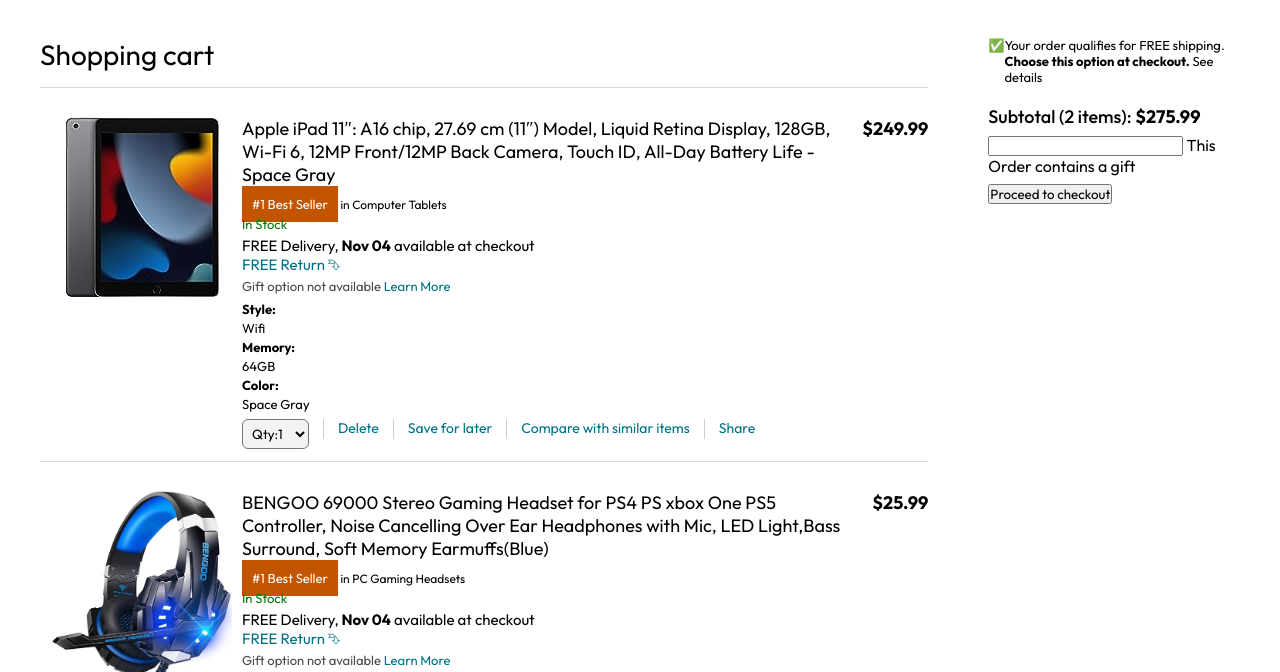
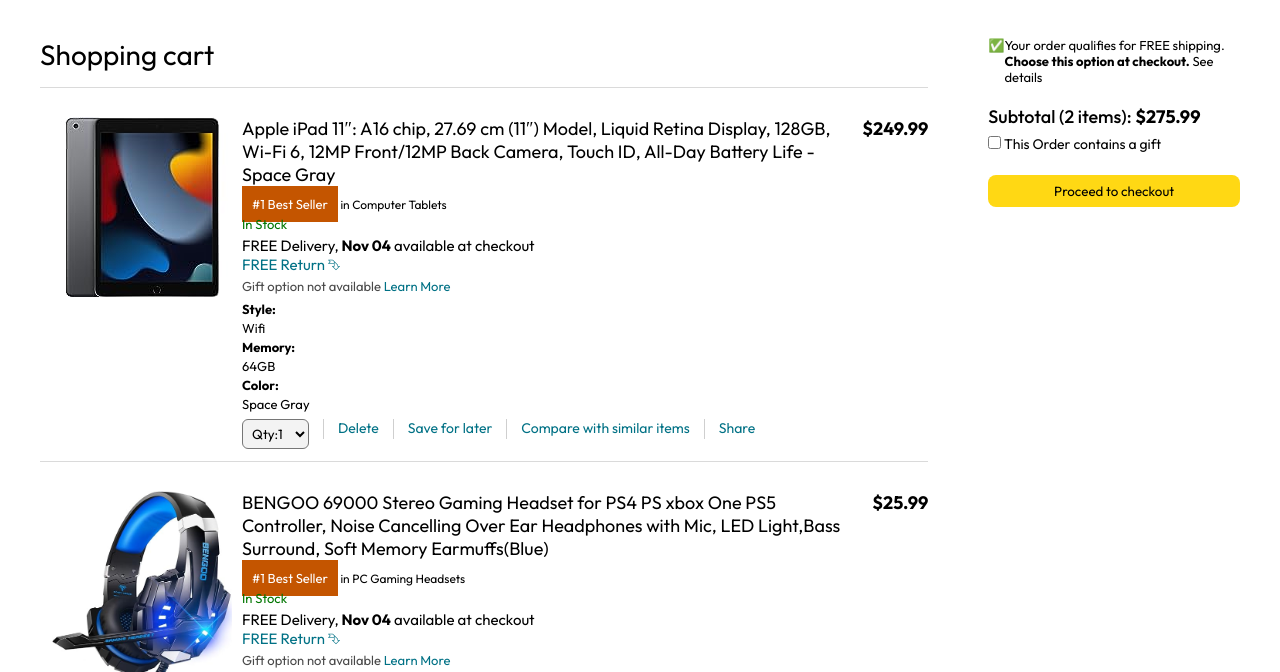
Before and after one commit to PoojaBansal954/amazon_clone, a plain HTML site: page cart.html in a window 1280 px wide. Shown: the part 89-761 px from the top of the page. Drawn offline with Linux system fonts and the light colour scheme.

Commit message:
Initial Commit

```diff
--- a/cart.css
+++ b/cart.css
@@ -114,5 +114,17 @@
 }
 .cart-right-gift{
     margin: 7px 0;
-
+    font-size: 14px;
 }
+.page-right button{
+    width: 100%;
+    height: 32px;
+    margin: 15px 0;
+    background: #ffd814;
+    border: none;
+    border-radius: 8px;
+    cursor: pointer;
+    &:hover{
+        background-color: #ebc712;
+    }
+}
--- a/cart.html
+++ b/cart.html
@@ -166,7 +166,7 @@
                 <p>Your order qualifies for FREE shipping. <b>Choose this option at checkout.</b> See details</p>
             </div>
             <p class="cart-subtotal">Subtotal (2 items): <b>$275.99</b></p>
-            <p class="cart-right-gift"><input type="text" name="" id="">
+            <p class="cart-right-gift"><input type="checkbox">
                 This Order contains a gift</p>
              <button>Proceed to checkout</button>
         </div>
```
